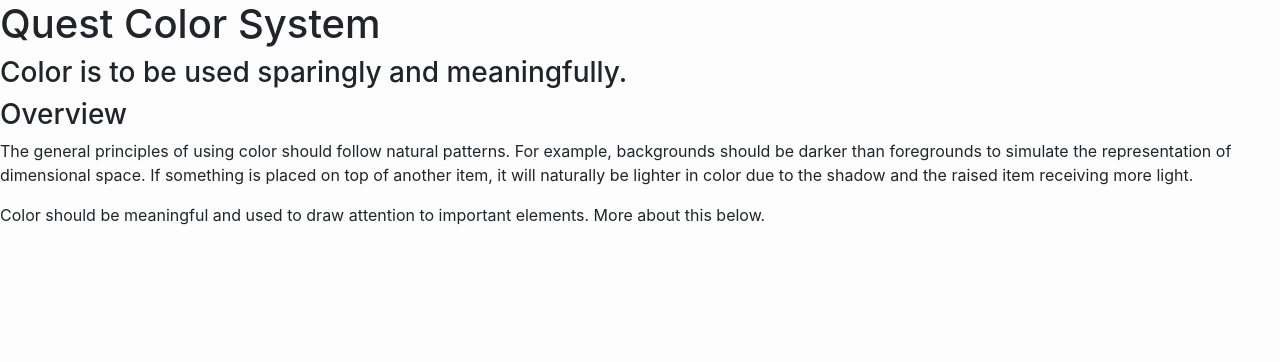
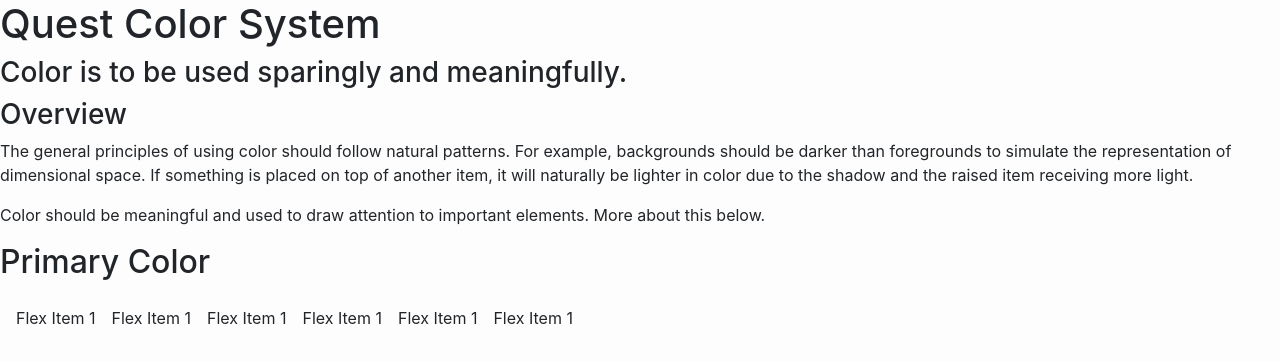
Before and after one commit to jbruns2/Quest-Design-System, a website: page pages/colors.html in a window 1280 px wide. Drawn offline with nearby package versions, Linux system fonts and the light colour scheme; files that its build step writes are made by us from their sources; a web font is replaced by a local one.

Commit message:
Added flex-container for color to color page

```diff
--- a/pages/colors.html
+++ b/pages/colors.html
@@ -28,6 +28,16 @@
         </p>
         <p>Color should be meaningful and used to draw attention to important elements. More about this below.</p>
 
+        <h2>Primary Color</h2>
+        <div class="d-flex flex-row p-2">
+            <div class="p-2">Flex Item 1</div>
+            <div class="p-2">Flex Item 1</div>
+            <div class="p-2">Flex Item 1</div>
+            <div class="p-2">Flex Item 1</div>
+            <div class="p-2">Flex Item 1</div>
+            <div class="p-2">Flex Item 1</div>
+        </div>
+
 
         <!--[if lt IE 7]>
             <p class="browsehappy">You are using an <strong>outdated</strong> browser. Please <a href="#">upgrade your browser</a> to improve your experience.</p>
```
